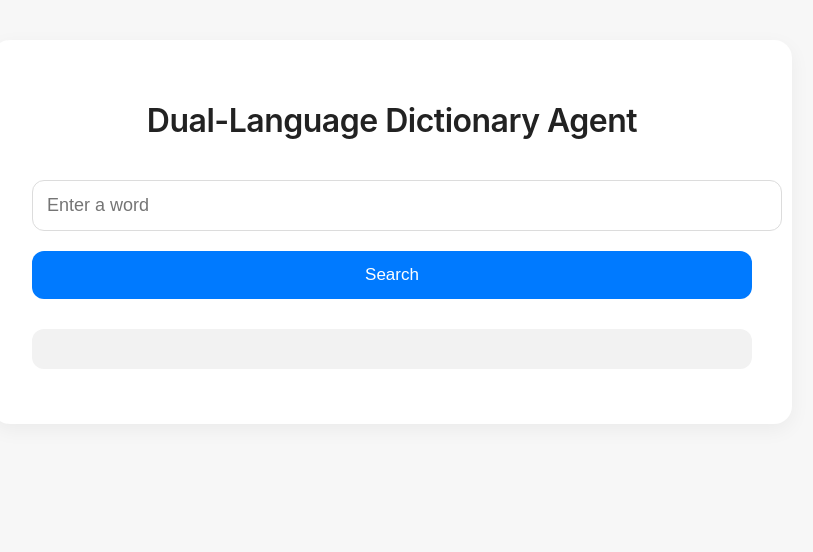
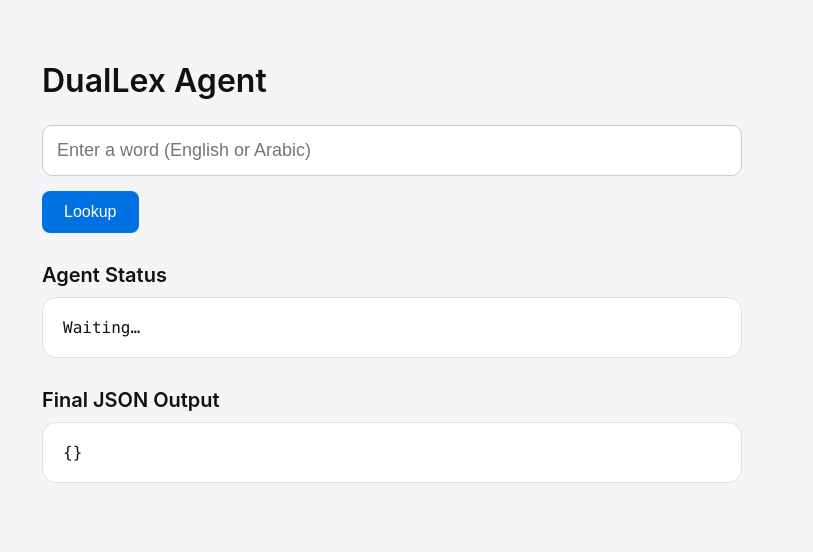
Before and after one commit to Kaled1122/DualLex, a Flask app: template templates/index.html in a window 1280 px wide. Shown: the top 552 px of the page, without its empty margins (248-1061 px from the left). Run offline with Flask 3, Linux system fonts and the light colour scheme; the template is opened without the code that fills it, so the values that code supplies are empty.

Commit message:
Update index.html

```diff
--- a/templates/index.html
+++ b/templates/index.html
@@ -2,112 +2,149 @@
 <html lang="en">
 <head>
 <meta charset="UTF-8">
-    <title>Dual-Language Dictionary Agent</title>
+<title>DualLex Agent</title>
+<meta name="viewport" content="width=device-width, initial-scale=1.0">
 <style>
+
     body {
-            font-family: -apple-system, BlinkMacSystemFont, "Segoe UI", Roboto, Helvetica, Arial, sans-serif;
+        font-family: -apple-system, BlinkMacSystemFont, "Segoe UI", sans-serif;
         margin: 0;
-            background: #f7f7f7;
         padding: 40px;
-            color: #222;
+        background: #f5f5f7;
+        color: #111;
     }
 
-        .container {
-            max-width: 720px;
+    #container {
+        max-width: 700px;
         margin: auto;
-            background: white;
-            padding: 40px;
-            border-radius: 18px;
-            box-shadow: 0 6px 20px rgba(0,0,0,0.05);
     }
 
     h1 {
         font-weight: 600;
-            text-align: center;
-            letter-spacing: -0.5px;
-            margin-bottom: 40px;
+        margin-bottom: 25px;
     }
 
     input {
         width: 100%;
         padding: 14px;
         font-size: 18px;
-            border: 1px solid #dcdcdc;
-            border-radius: 12px;
-            margin-bottom: 20px;
-            transition: border 0.2s;
-        }
-
-        input:focus {
-            outline: none;
-            border-color: #007aff;
+        border-radius: 10px;
+        border: 1px solid #ccc;
+        margin-bottom: 15px;
+        box-sizing: border-box;
     }
 
     button {
-            width: 100%;
-            padding: 14px;
-            font-size: 17px;
-            background: #007aff;
-            color: white;
+        padding: 12px 22px;
+        font-size: 16px;
         border: none;
-            border-radius: 12px;
+        border-radius: 8px;
+        background: #0071e3;
+        color: #fff;
         cursor: pointer;
-            transition: background 0.2s;
+        margin-bottom: 30px;
     }
 
     button:hover {
-            background: #0066d6;
+        background: #005bb5;
     }
 
-        pre {
-            background: #f2f2f2;
+    .card {
+        background: white;
         padding: 20px;
-            border-radius: 12px;
+        border-radius: 14px;
+        margin-bottom: 30px;
+        font-family: Menlo, monospace;
         white-space: pre-wrap;
-            margin-top: 30px;
-            font-size: 15px;
-            line-height: 1.5;
-            font-family: "SF Mono", "Menlo", monospace;
+        border: 1px solid #e0e0e0;
     }
+
+    .title {
+        font-size: 20px;
+        margin-bottom: 10px;
+        font-weight: 600;
+    }
+
 </style>
 </head>
+<body>
 
-<body>
-    <div class="container">
-        <h1>Dual-Language Dictionary Agent</h1>
+<div id="container">
 
-        <input id="wordInput" type="text" placeholder="Enter a word">
-        <button onclick="searchWord()">Search</button>
+<h1>DualLex Agent</h1>
 
-        <pre id="output"></pre>
+<input id="word" placeholder="Enter a word (English or Arabic)">
+<button onclick="lookup()">Lookup</button>
+
+<div class="title">Agent Status</div>
+<div id="status" class="card">Waiting…</div>
+
+<div class="title">Final JSON Output</div>
+<div id="json-output" class="card">{}</div>
+
 </div>
 
 <script>
-const BACKEND_URL = "https://duallex-production.up.railway.app";
+const BACKEND = "https://YOUR-RENDER-URL.onrender.com";  // <--- CHANGE THIS
 
-function searchWord() {
-    const word = document.getElementById("wordInput").value;
-    const output = document.getElementById("output");
+async function lookup() {
+    const word = document.getElementById("word").value.trim();
+    const statusBox = document.getElementById("status");
+    const jsonBox = document.getElementById("json-output");
 
-    if (!word.trim()) {
-        output.textContent = "Please enter a word.";
+    if (!word) {
+        alert("Enter a word first.");
         return;
     }
 
-    output.textContent = "Searching...";
+    statusBox.textContent = "Starting agent...\n";
+    jsonBox.textContent = "{}";
 
-    fetch(`${BACKEND_URL}/lookup`, {
+    // POST request but with streaming response body
+    const response = await fetch(BACKEND + "/lookup", {
         method: "POST",
-        headers: {"Content-Type": "application/json"},
-        body: JSON.stringify({ word: word })
-    })
-    .then(res => res.json())
-    .then(data => {
-        output.textContent = JSON.stringify(data, null, 2);
-    })
-    .catch(() => {
-        output.textContent = "Error contacting backend.";
+        headers: { "Content-Type": "application/json" },
+        body: JSON.stringify({ word })
     });
+
+    const reader = response.body.getReader();
+    const decoder = new TextDecoder();
+    let buffer = "";
+
+    while (true) {
+        const { done, value } = await reader.read();
+        if (done) break;
+
+        buffer += decoder.decode(value, { stream: true });
+
+        const chunks = buffer.split("\n\n");
+
+        for (let i = 0; i < chunks.length - 1; i++) {
+            const chunk = chunks[i];
+
+            if (!chunk.startsWith("data: ")) continue;
+
+            const jsonString = chunk.replace("data: ", "").trim();
+
+            try {
+                const evt = JSON.parse(jsonString);
+
+                // Display the entire event as a JSON block
+                statusBox.textContent +=
+                    JSON.stringify(evt, null, 2) + "\n\n";
+
+                // If this is the final agent JSON output
+                if (evt.event === "final_output" && evt.output) {
+                    jsonBox.textContent =
+                        JSON.stringify(evt.output, null, 2);
+                }
+            } catch (e) {
+                // ignore partial chunks
+            }
+        }
+
+        buffer = chunks[chunks.length - 1];
+    }
 }
 </script>
 
```
Lines whose indentation alone changed are shown as unchanged.
